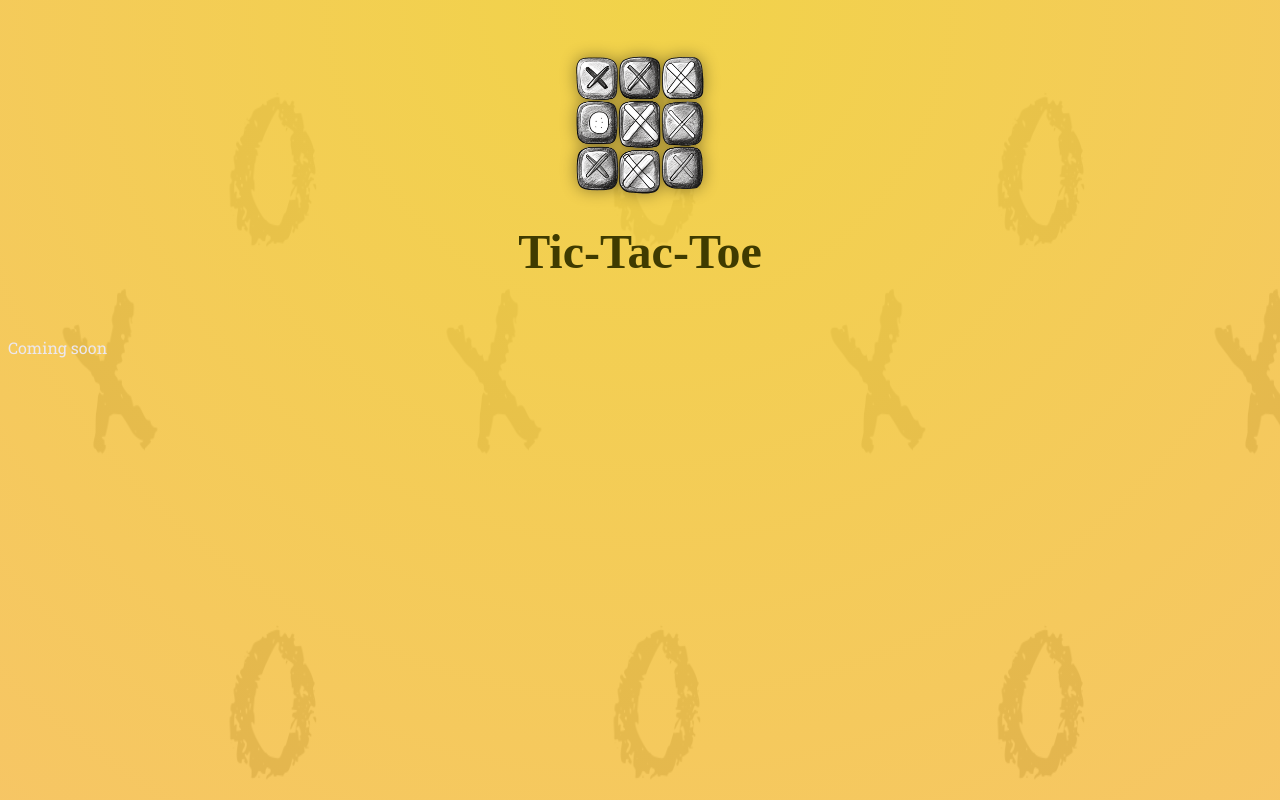
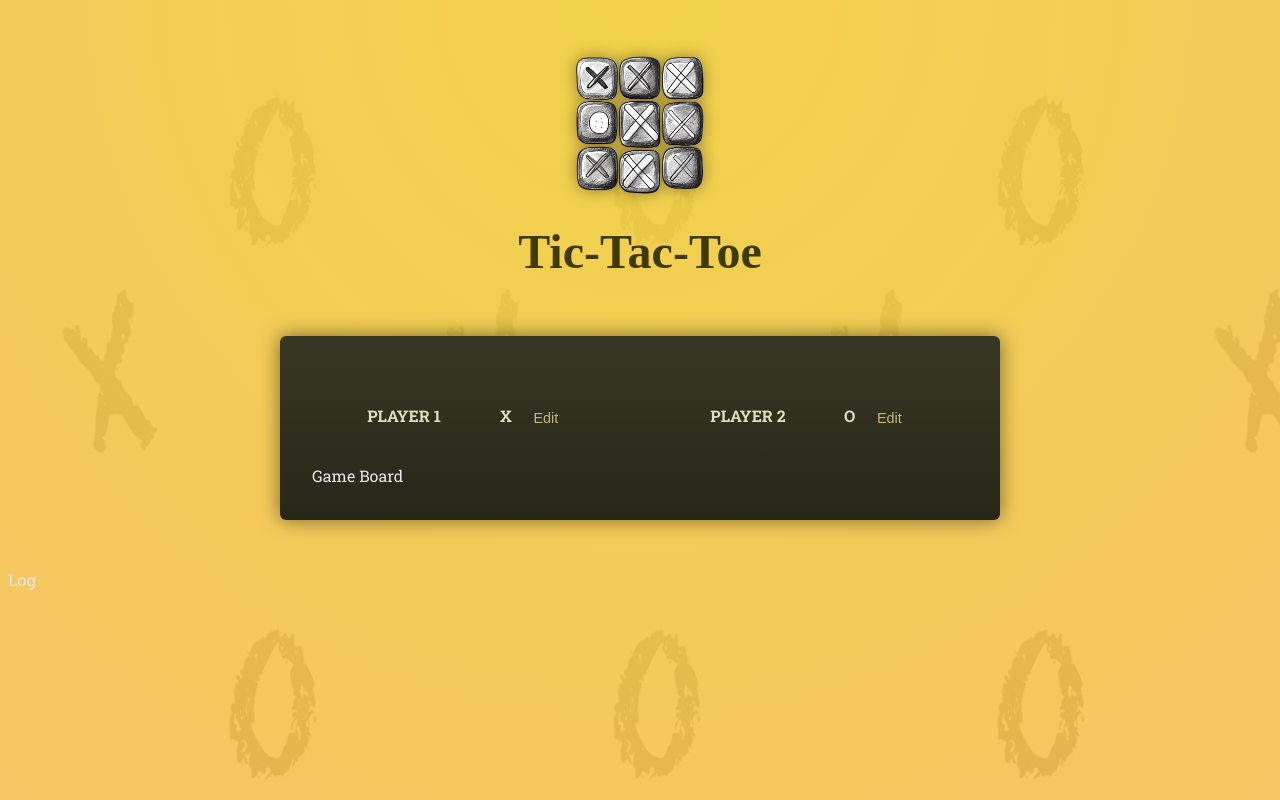
Before and after one commit to ShubhamGavand1234/Tick-Tak-Tow, a React (Vite) app: page / in a window 1280 px wide. Shown: the top 800 px of the page. Built offline with nearby package versions, Linux system fonts and the light colour scheme; a web font is replaced by a local one.

Commit message:
Player name Structure

```diff
--- a/index.html
+++ b/index.html
@@ -9,7 +9,7 @@
 
 <body>
   <header>
-    <img src="./src/assets/game-logo.png">
+    <img src="./public/game-logo.png">
     <h1>Tic-Tac-Toe</h1>
   </header>
   <div id="root"></div>
--- a/src/components/App.jsx
+++ b/src/components/App.jsx
@@ -1,7 +1,18 @@
+import Player from "./Player";
+
 function App() {
   return (
     <>
-      <p>Coming soon</p>
+      <main>
+        <div id="game-container">
+          <ol id="players">
+            <Player name="Player 1" symbol="X" />
+            <Player name="Player 2" symbol="O" />
+          </ol>
+          Game Board
+        </div>
+        Log
+      </main>
     </>
   );
 }
--- /dev/null
+++ b/src/components/Player.jsx
@@ -0,0 +1,15 @@
+function Player({ name, symbol }) {
+  return (
+    <>
+      <li>
+        <span className="player">
+          <span className="player-name">{name}</span>
+          <span className="player-symbol">{symbol}</span>
+        </span>
+        <button>Edit</button>
+      </li>
+    </>
+  );
+}
+
+export default Player;
```
Also changed, not shown: public/game-logo.png (renamed from src/assets/game-logo.png).
